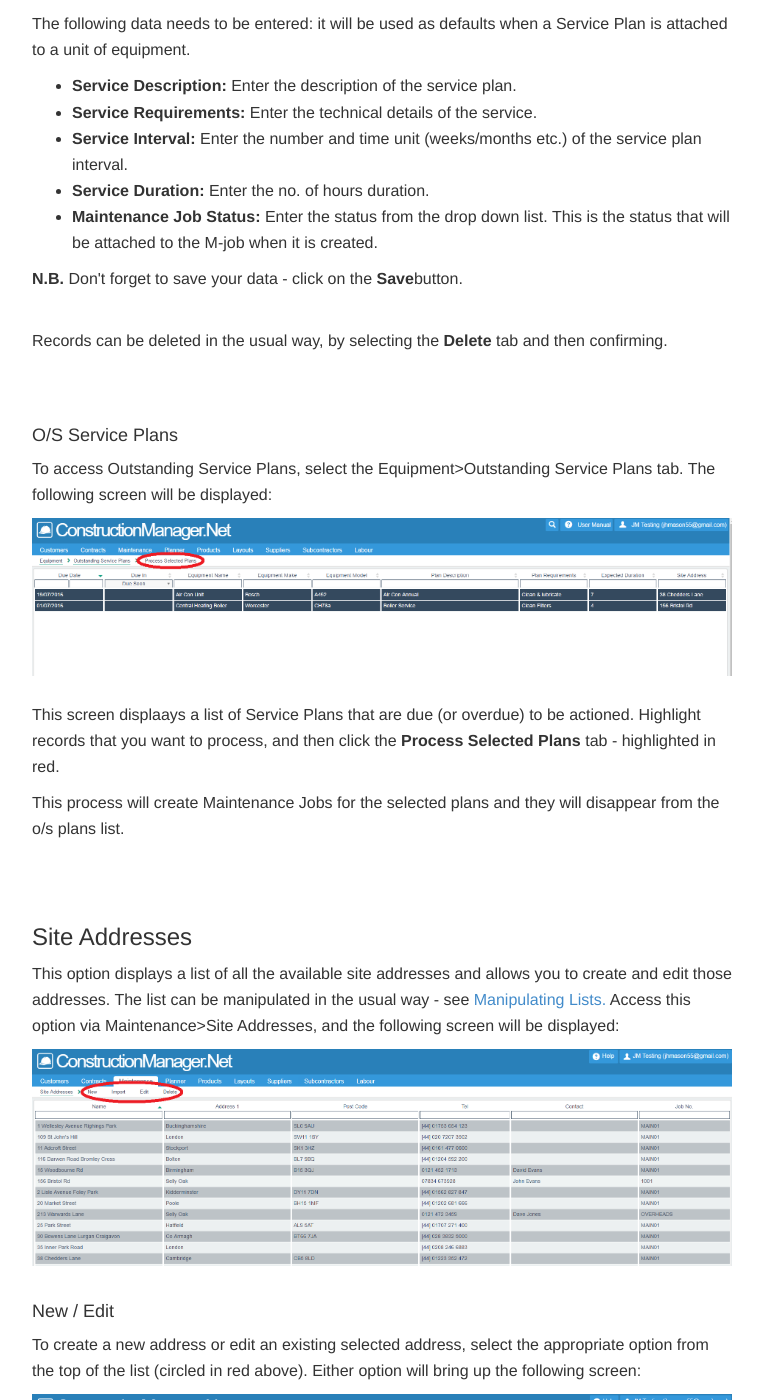
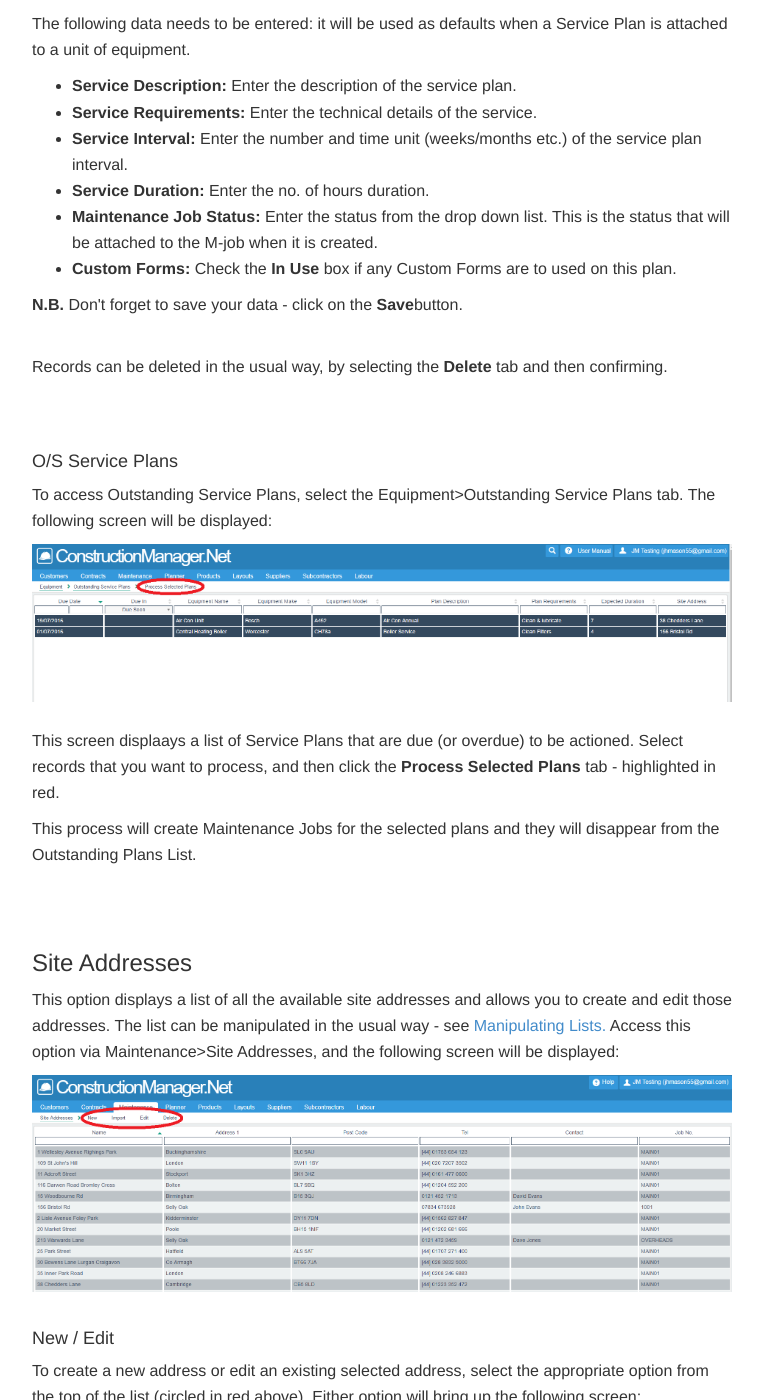
Before and after one commit to JNCSolutions/ConstructionManagerDocs, a Jekyll site: the page built from maintenance.html, in a window 1280 px wide and 1400 px high, scrolled down 20342 px. Shown: the whole window, without its empty margins (258-1021 px from the left). Built offline with Jekyll 4.4.1, drawn with Linux system fonts in a browser that asks for light colours.

Commit message:
Update maintenance.html

```diff
--- a/maintenance.html
+++ b/maintenance.html
@@ -478,6 +478,7 @@ title: Maintenance
             <li><b>Service Duration:</b> Enter the no. of hours duration.</li>
             <li><b>Maintenance Job Status:</b> Enter the status from the drop down list.
                     This is the status that will be attached to the M-job when it is created.</li>
+            <li><b>Custom Forms:</b> Check the <b>In Use</b> box if any Custom Forms are to used on this plan.</li>
           </ul>
           <p><b>N.B.</b> Don't forget to save your data - click on the <b>Save</b>button.</p>
       <br>
@@ -489,9 +490,10 @@ title: Maintenance
       <img src="img/Maintenance_Equipment_08.PNG" style="width: 100%;">
       <br> <br>
       <p>This screen displaays a list of Service Plans that are due (or overdue) to be actioned.
-          Highlight records that you want to process, and then click the <b>Process Selected Plans</b> tab -
+          Select records that you want to process, and then click the <b>Process Selected Plans</b> tab -
           highlighted in red.</p>
-      <p>This process will create Maintenance Jobs for the selected plans and they will disappear from the o/s plans list. </p>
+      <p>This process will create Maintenance Jobs for the selected plans
+          and they will disappear from the Outstanding Plans List. </p>
       <br> <br>
 
       <h3 id="site-addresses">Site Addresses</h3>
```
